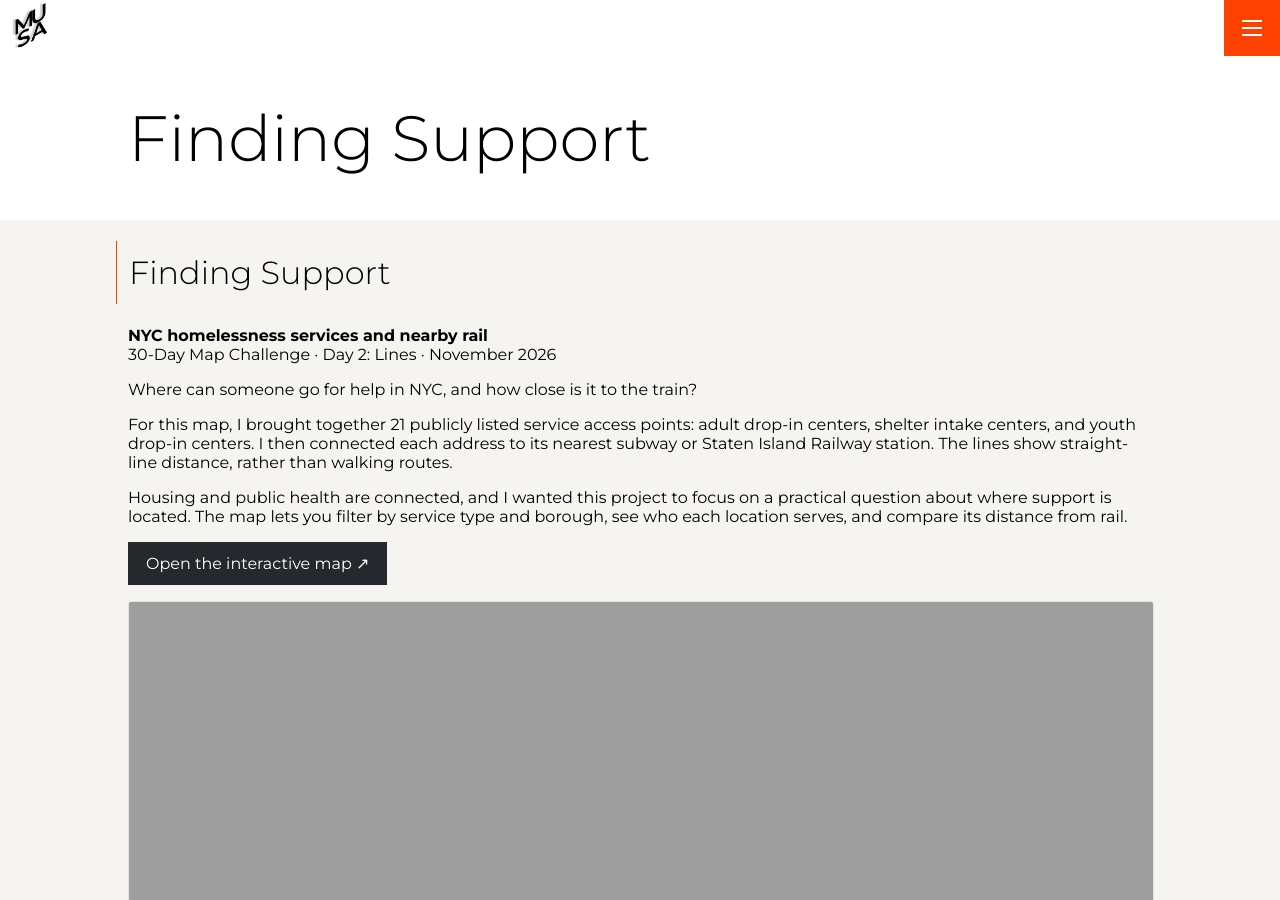
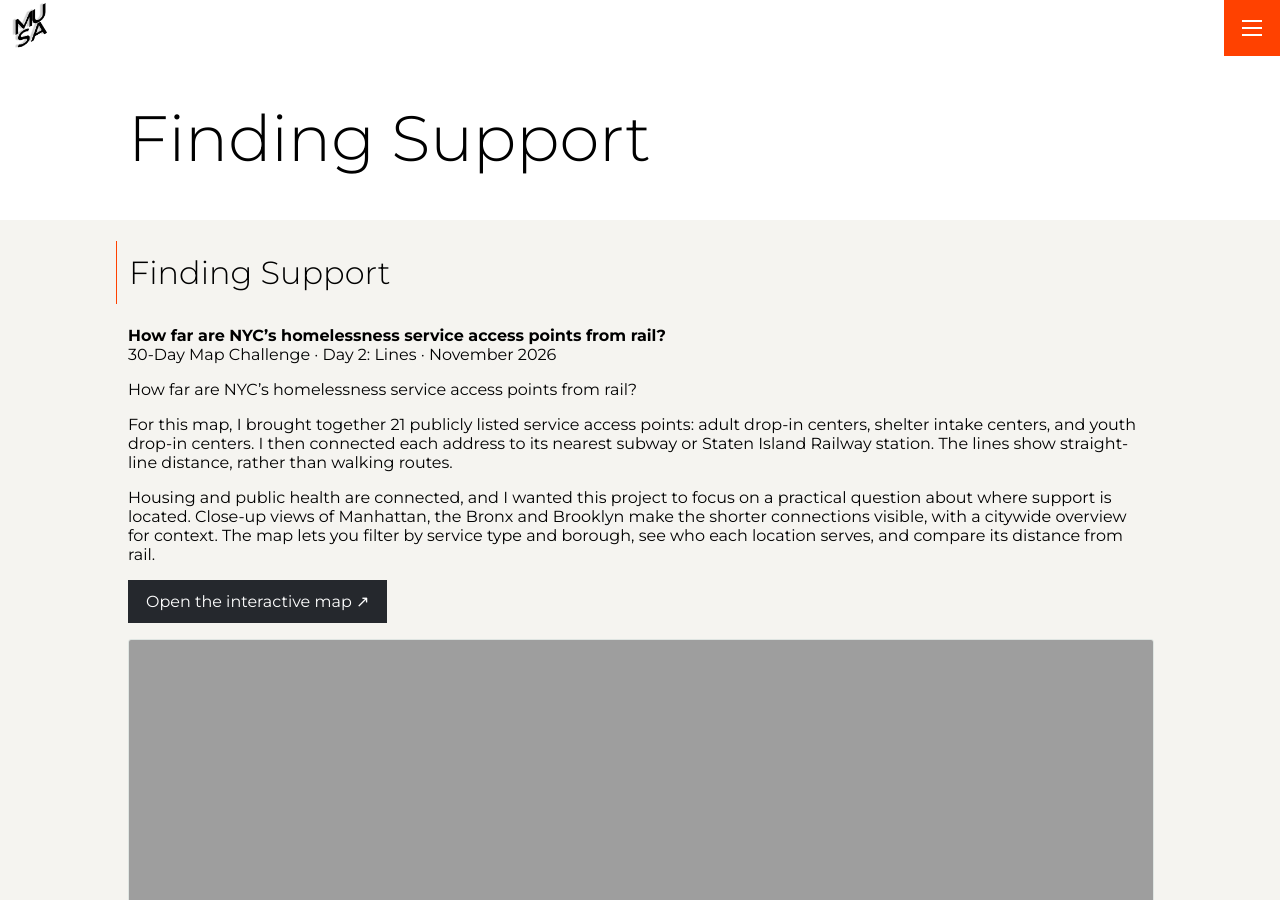
Before and after one commit to Flex-commits/MUSA-Portfolio, a Jekyll site: the page built from _projects/00-finding-support.md, in a window 1280 px wide and 900 px high. Built offline with Jekyll 4.4.1, drawn with Linux system fonts in a browser that asks for light colours.

Commit message:
Update Finding Support narrative and close-up poster

```diff
--- a/_projects/00-finding-support.md
+++ b/_projects/00-finding-support.md
@@ -7,14 +7,14 @@ thumbnail: /assets/maps/finding-support/finding-support-poster.png
 
 # Finding Support
 
-**NYC homelessness services and nearby rail**<br>
+**How far are NYC’s homelessness service access points from rail?**<br>
 30-Day Map Challenge · Day 2: Lines · November 2026
 
-Where can someone go for help in NYC, and how close is it to the train?
+How far are NYC’s homelessness service access points from rail?
 
 For this map, I brought together 21 publicly listed service access points: adult drop-in centers, shelter intake centers, and youth drop-in centers. I then connected each address to its nearest subway or Staten Island Railway station. The lines show straight-line distance, rather than walking routes.
 
-Housing and public health are connected, and I wanted this project to focus on a practical question about where support is located. The map lets you filter by service type and borough, see who each location serves, and compare its distance from rail.
+Housing and public health are connected, and I wanted this project to focus on a practical question about where support is located. Close-up views of Manhattan, the Bronx and Brooklyn make the shorter connections visible, with a citywide overview for context. The map lets you filter by service type and borough, see who each location serves, and compare its distance from rail.
 
 <p><a href="https://flex-commits.github.io/30-days-mapping/finding-support/" target="_blank" rel="noopener" style="display:inline-block;padding:12px 18px;background:#25282d;color:#fff;text-decoration:none;">Open the interactive map ↗</a></p>
 
@@ -40,5 +40,5 @@ This is a snapshot checked on November 2, 2026. It covers public service access
 
 <details>
 <summary>Tools, credits and design references</summary>
-<p>Made with Python, Matplotlib and Leaflet. Borough geometry: NYC Department of City Planning. Regional land: Natural Earth. Optional street context: OpenStreetMap contributors. Typography: DM Sans. Research, code and editing were assisted by AI. Design references include <a href="https://work.co/clients/mta/">Work &amp; Co’s MTA map</a> and <a href="https://morphocode.com/announcing-urban-layers/">Morphocode’s Urban Layers</a>.</p>
+<p>Made with Python, Matplotlib and Leaflet. Borough geometry: NYC Department of City Planning. Regional land: Natural Earth. Street context: OpenStreetMap contributors. Typography: DM Sans. Research, code and editing were assisted by AI. Design references include <a href="https://work.co/clients/mta/">Work &amp; Co’s MTA map</a> and <a href="https://morphocode.com/announcing-urban-layers/">Morphocode’s Urban Layers</a>.</p>
 </details>
```
Also changed, not shown: assets/maps/finding-support/finding-support-poster.png.
